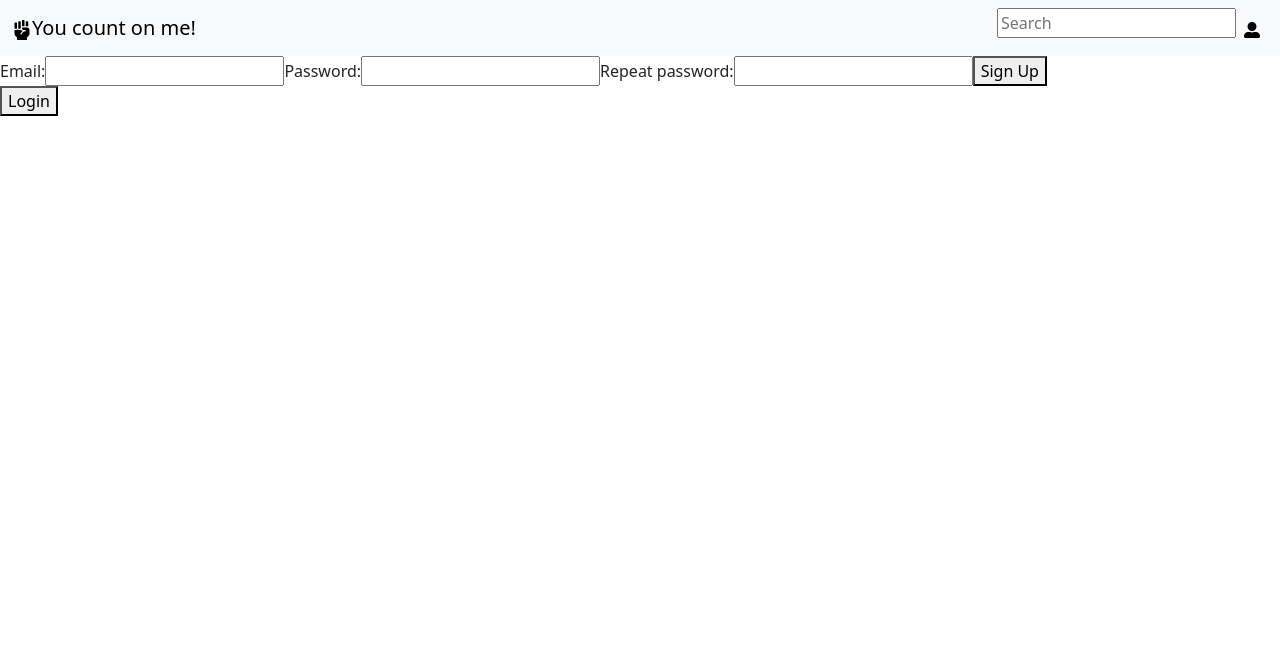
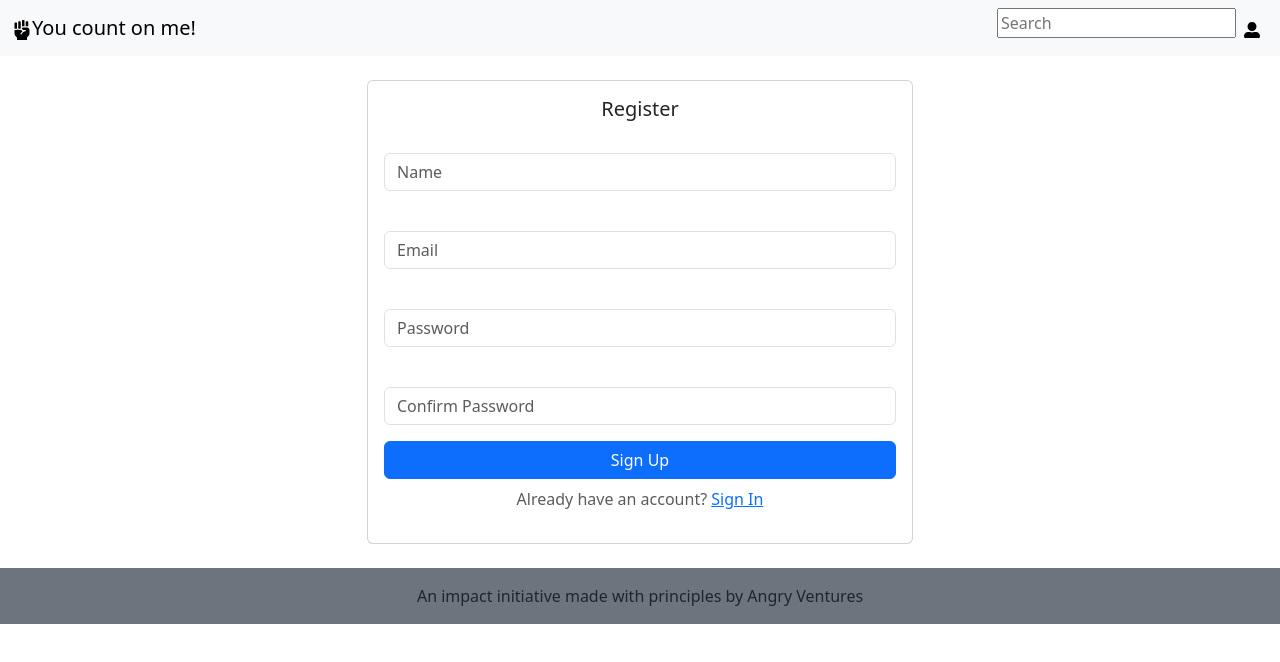
Before and after one commit to milenefukuda/count-on-me-frontend, a React (Create React App) app: page /signup in a window 1280 px wide. Shown: the top 662 px of the page. Built offline with nearby package versions, Linux system fonts and the light colour scheme.

Commit message:
sign up page style

```diff
--- a/src/components/NavBar/index.js
+++ b/src/components/NavBar/index.js
@@ -37,7 +37,7 @@ export function NavBar() {
                 <a
                   className="nav-link active"
                   aria-current="page"
-                  href="/login"
+                  href="/signup"
                 >
                   <FaUserAlt />
                 </a>
--- a/src/pages/Signup/index.js
+++ b/src/pages/Signup/index.js
@@ -2,9 +2,11 @@ import { useState } from "react";
 import { api } from "../../api/api.js";
 import { Link } from "react-router-dom";
 import { NavBar } from "../../components/NavBar/index.js";
+import { Footer } from "../../components/Footer/index.js";
 
 export function Signup() {
   const [form, setForm] = useState({
+    name: "",
     email: "",
     password: "",
     repeatPassword: "",
@@ -18,7 +20,7 @@ export function Signup() {
     e.preventDefault();
 
     try {
-      const response = await api.post("/sign-up", form);
+      const response = await api.post("/signup", form);
       console.log(response.data);
     } catch (err) {
       console.log(err);
@@ -28,36 +30,79 @@ export function Signup() {
   return (
     <>
       <NavBar />
-      <form onSubmit={handleSubmit}>
-        <label htmlFor="input-email">Email:</label>
+      <div className="container my-4">
+        <div className="row justify-content-center">
+          <div className="col-md-6">
+            <div className="card text-center">
+              <div className="card-body">
+                <h5 className="card-title">Register</h5>
+                <form>
+                  <div className="mb-3">
+                    <label htmlFor="name" className="form-label"></label>
                     <input
-          id="input-email"
-          type="email"
-          value={form.email}
-          name="email"
+                      type="text"
+                      className="form-control"
+                      id="name"
+                      placeholder="Name"
+                      value={form.name}
                       onChange={handleChange}
                     />
-        <label htmlFor="input-password">Password:</label>
+                  </div>
+                  <div className="mb-3">
+                    <label htmlFor="email" className="form-label"></label>
                     <input
-          id="input-password"
-          type="password"
-          value={form.password}
-          name="password"
+                      type="email"
+                      className="form-control"
+                      id="email"
+                      placeholder="Email"
+                      value={form.email}
                       onChange={handleChange}
                     />
-        <label htmlFor="input-repeatPassword">Repeat password:</label>
+                  </div>
+                  <div className="mb-3">
+                    <label htmlFor="password" className="form-label"></label>
                     <input
-          id="input-repeatPassword"
-          type="repeatPassword"
-          value={form.repeatPassword}
-          name="repeatPassword"
+                      type="password"
+                      className="form-control"
+                      id="password"
+                      placeholder="Password"
+                      value={form.password}
                       onChange={handleChange}
                     />
-        <button>Sign Up</button>
+                  </div>
+                  <div className="mb-3">
+                    <label
+                      htmlFor="confirmPassword"
+                      className="form-label"
+                    ></label>
+                    <input
+                      type="password"
+                      className="form-control"
+                      id="repeatPassword"
+                      placeholder="Confirm Password"
+                      value={form.repeatPassword}
+                      onChange={handleChange}
+                    />
+                  </div>
+                  <div className="d-grid gap-2">
+                    <button
+                      type="submit"
+                      className="btn btn-primary"
+                      onSubmit={handleSubmit}
+                    >
+                      Sign Up
+                    </button>
+                  </div>
                 </form>
-      <Link to="/login">
-        <button>Login</button>
-      </Link>
+                <p className="text-muted mt-2">
+                  Already have an account? <a href="/login">Sign In</a>
+                </p>
+              </div>
+            </div>
+          </div>
+        </div>
+      </div>
+      <Footer />
     </>
   );
 }
```
Also changed, not shown: src/assets/Icon.png (deleted), src/assets/mundo_desktop.png (deleted). Lines whose indentation alone changed are shown as unchanged.
